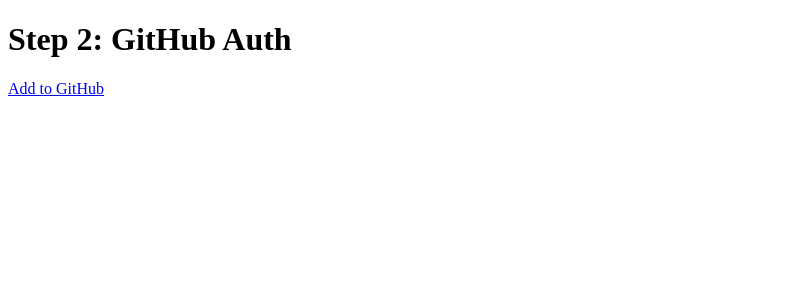
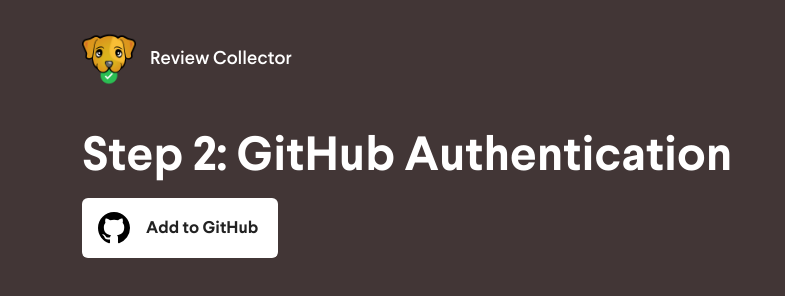
Before and after one commit to gustafguner/review-collector-web, a Gatsby site: page /onboarding/github in a window 1280 px wide. Shown: the whole page, without its empty margins (0-785 px from the left). Built offline with nearby package versions, Linux system fonts and the light colour scheme; Gatsby itself is replaced by a stand-in of ours.

Commit message:
Style the rest of the pages

```diff
--- /dev/null
+++ b/src/components/add-to-github.tsx
@@ -0,0 +1,53 @@
+import * as React from 'react';
+import styled from 'styled-components';
+import { colors } from '../styles';
+
+const Wrapper = styled.div`
+  width: 196px;
+  height: 60px;
+  background: white;
+  border-radius: 6px;
+  &:hover {
+    background-color: rgb(248, 248, 248);
+  }
+  a {
+    width: 100%;
+    height: 100%;
+    text-decoration: none;
+    display: flex;
+    align-items: center;
+    padding: 0 1rem;
+  }
+`;
+
+const Svg = styled.svg`
+  width: 32px;
+  height: 32px;
+  margin-right: 1rem;
+`;
+
+const Text = styled.div`
+  color: ${colors.OFF_BLACK};
+  font-weight: 700;
+  font-size: 1.06rem;
+`;
+
+interface Props {
+  href: string;
+}
+
+const AddToGitHub: React.FC<Props> = ({ href }) => (
+  <Wrapper>
+    <a href={href}>
+      <Svg viewBox="0 0 16 16" version="1.1" width="32" aria-hidden="true">
+        <path
+          fill-rule="evenodd"
+          d="M8 0C3.58 0 0 3.58 0 8c0 3.54 2.29 6.53 5.47 7.59.4.07.55-.17.55-.38 0-.19-.01-.82-.01-1.49-2.01.37-2.53-.49-2.69-.94-.09-.23-.48-.94-.82-1.13-.28-.15-.68-.52-.01-.53.63-.01 1.08.58 1.23.82.72 1.21 1.87.87 2.33.66.07-.52.28-.87.51-1.07-1.78-.2-3.64-.89-3.64-3.95 0-.87.31-1.59.82-2.15-.08-.2-.36-1.02.08-2.12 0 0 .67-.21 2.2.82.64-.18 1.32-.27 2-.27.68 0 1.36.09 2 .27 1.53-1.04 2.2-.82 2.2-.82.44 1.1.16 1.92.08 2.12.51.56.82 1.27.82 2.15 0 3.07-1.87 3.75-3.65 3.95.29.25.54.73.54 1.48 0 1.07-.01 1.93-.01 2.2 0 .21.15.46.55.38A8.013 8.013 0 0 0 16 8c0-4.42-3.58-8-8-8z"
+        />
+      </Svg>
+      <Text>Add to GitHub</Text>
+    </a>
+  </Wrapper>
+);
+
+export default AddToGitHub;
--- a/src/components/header.tsx
+++ b/src/components/header.tsx
@@ -6,7 +6,7 @@
 
 const Wrapper = styled.div`
   width: 100%;
-  height: 90px;
+  padding: 2rem 0;
   position: relative;
   top: 0;
   left: 0;
@@ -41,11 +41,6 @@
   font-size: 1.16rem;
 `;
 
-const Spacing = styled.div`
-  width: 100%;
-  padding-bottom: 80px;
-`;
-
 const Header: React.FC<{}> = () => (
   <>
     <Wrapper>
--- a/src/pages/onboarding/github.tsx
+++ b/src/pages/onboarding/github.tsx
@@ -1,20 +1,23 @@
 import * as React from 'react';
 import * as qs from 'query-string';
-import { Link } from 'gatsby';
 import SEO from '../../components/seo';
+import Page from '../../components/page';
+import styled from 'styled-components';
+import { colors, Container } from '../../styles';
+import AddToGitHub from '../../components/add-to-github';
 
 const OnboardingGitHub = ({ ...props }) => {
   const id = qs.parse(props.location.search).id;
   return (
-    <>
+    <Page>
       <SEO title="GitHub Onboarding" />
-      <h1>Step 2: GitHub Auth</h1>
-      <a
-        href={`https://github.com/login/oauth/authorize?client_id=9dbe9ded7f285094d396&scope=repo%20scope&redirect_uri=http://localhost:4000/github/oauth2/redirect?id=${id}`}
-      >
-        Add to GitHub
-      </a>
-    </>
+      <Container>
+        <h1>Step 2: GitHub Authentication</h1>
+        <AddToGitHub
+          href={`https://github.com/login/oauth/authorize?client_id=9dbe9ded7f285094d396&scope=repo%20scope&redirect_uri=http://localhost:4000/github/oauth2/redirect?id=${id}`}
+        />
+      </Container>
+    </Page>
   );
 };
 
--- a/src/utils/globalStyles.tsx
+++ b/src/utils/globalStyles.tsx
@@ -64,6 +64,7 @@
     margin: 0;
     padding: 0;
     background: ${colors.BROWN};
+    color: ${colors.WHITE};
   }
   img {
     max-width: 100%;
```
Also changed, not shown: src/pages/404.tsx (+8 -3 lines), src/pages/onboarding/done.tsx (+8 -4 lines).
